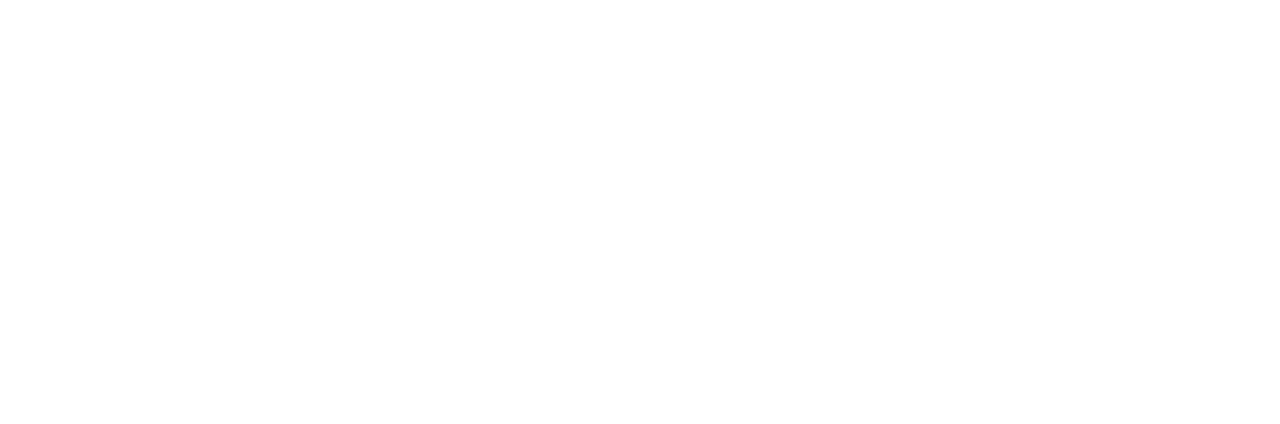
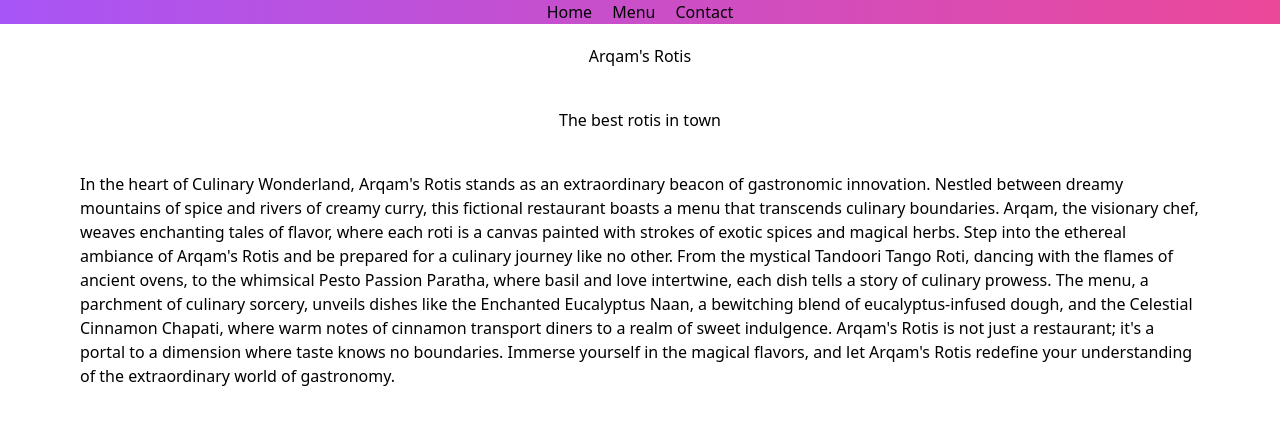
Before and after one commit to saucedo111/Restaurant-Page, a website built with webpack: page src/index.html in a window 1280 px wide. Built offline with nearby package versions, Linux system fonts and the light colour scheme.

Commit message:
added tailwind to design frontend, build process fully optimized, start full implementation now

```diff
--- a/package.json
+++ b/package.json
@@ -5,12 +5,15 @@
   "private": true,
   "scripts": {
     "test": "echo \"Error: no test specified\" && exit 1",
-    "build": "webpack --mode production"
+    "build": " npx tailwindcss -i ./src/input.css -o ./src/style.css && webpack --mode production"
   },
   "author": "",
   "license": "ISC",
   "devDependencies": {
+    "css-loader": "^6.8.1",
     "html-webpack-plugin": "^5.5.3",
+    "style-loader": "^3.3.3",
+    "tailwindcss": "^3.3.5",
     "webpack": "^5.89.0",
     "webpack-cli": "^5.1.4"
   }
--- a/src/index.html
+++ b/src/index.html
@@ -4,7 +4,53 @@
     <meta charset="UTF-8">
     <title>Arqam's Rotis</title>
 </head>
-<body>
-    <div id="content"></div>
+<body class="h-screen">
+<div class="flex flex-col justify-evenly items-center h-full">
+    <div class="header flex flex-row justify-center w-full gap-5 bg-gradient-to-r from-purple-500 to-pink-500
+    mb-5">
+        <button>Home</button>
+        <button>Menu</button>
+        <button>Contact</button>
+    </div>
+    <div class="flex-grow" id="content">
+        <div class="home flex-grow flex flex-col justify-between items-center mx-20 gap-10">
+            <div class="title">Arqam's Rotis</div>
+            <div class="subtitle">The best rotis in town</div>
+            <p>
+                In the heart of Culinary Wonderland, Arqam's Rotis stands as an extraordinary beacon of gastronomic
+                innovation. Nestled between dreamy mountains of spice and rivers of creamy curry, this fictional
+                restaurant boasts a menu that transcends culinary boundaries. Arqam, the visionary chef, weaves
+                enchanting tales of flavor, where each roti is a canvas painted with strokes of exotic spices and
+                magical herbs.
+
+                Step into the ethereal ambiance of Arqam's Rotis and be prepared for a culinary journey like no
+                other. From the mystical Tandoori Tango Roti, dancing with the flames of ancient ovens, to the
+                whimsical Pesto Passion Paratha, where basil and love intertwine, each dish tells a story of
+                culinary prowess.
+
+                The menu, a parchment of culinary sorcery, unveils dishes like the Enchanted Eucalyptus Naan, a
+                bewitching blend of eucalyptus-infused dough, and the Celestial Cinnamon Chapati, where warm notes
+                of cinnamon transport diners to a realm of sweet indulgence.
+
+                Arqam's Rotis is not just a restaurant; it's a portal to a dimension where taste knows no
+                boundaries. Immerse yourself in the magical flavors, and let Arqam's Rotis redefine your
+                understanding of the extraordinary world of gastronomy.
+            </p>
+        </div>
+        <!--        <div class="menu grid flex-grow grid-rows-3 grid-cols-3">-->
+        <!--            <div>Roti 1</div>-->
+        <!--            <div>Roti 2</div>-->
+        <!--            <div>Roti 3</div>-->
+        <!--            <div>Roti 4</div>-->
+        <!--            <div>Roti 5</div>-->
+        <!--            <div>Roti 6</div>-->
+        <!--            <div>Roti 7</div>-->
+        <!--            <div>Roti 8</div>-->
+        <!--            <div>Roti 9</div>-->
+        <!--        </div>-->
+    </div>
+</div>
+
+
 </body>
 </html>
--- a/src/index.js
+++ b/src/index.js
@@ -1 +1 @@
-console.log('Hello World!')
+import './style.css';
--- /dev/null
+++ b/src/input.css
@@ -0,0 +1,3 @@
+@tailwind base;
+@tailwind components;
+@tailwind utilities;
--- /dev/null
+++ b/tailwind.config.js
@@ -0,0 +1,8 @@
+/** @type {import('tailwindcss').Config} */
+module.exports = {
+  content: ["./src/**/*.{html,js}"],
+  theme: {
+    extend: {},
+  },
+  plugins: [],
+}
--- a/webpack.config.js
+++ b/webpack.config.js
@@ -2,9 +2,19 @@ const path = require('path');
 const HtmlWebpackPlugin = require('html-webpack-plugin');
 
 module.exports = {
-    entry: './src/index.js', output: {
+    entry: './src/index.js',
+    output: {
         filename: 'main.js', path: path.resolve(__dirname, 'dist'),
-    }, plugins: [new HtmlWebpackPlugin({
+    },
+    plugins: [new HtmlWebpackPlugin({
         template: './src/index.html'
     })],
+    module: {
+        rules: [
+            {
+                test: /\.css$/i,
+                use: ["style-loader", "css-loader"],
+            },
+        ],
+    },
 };
```
Also changed, not shown: 1 other file.
